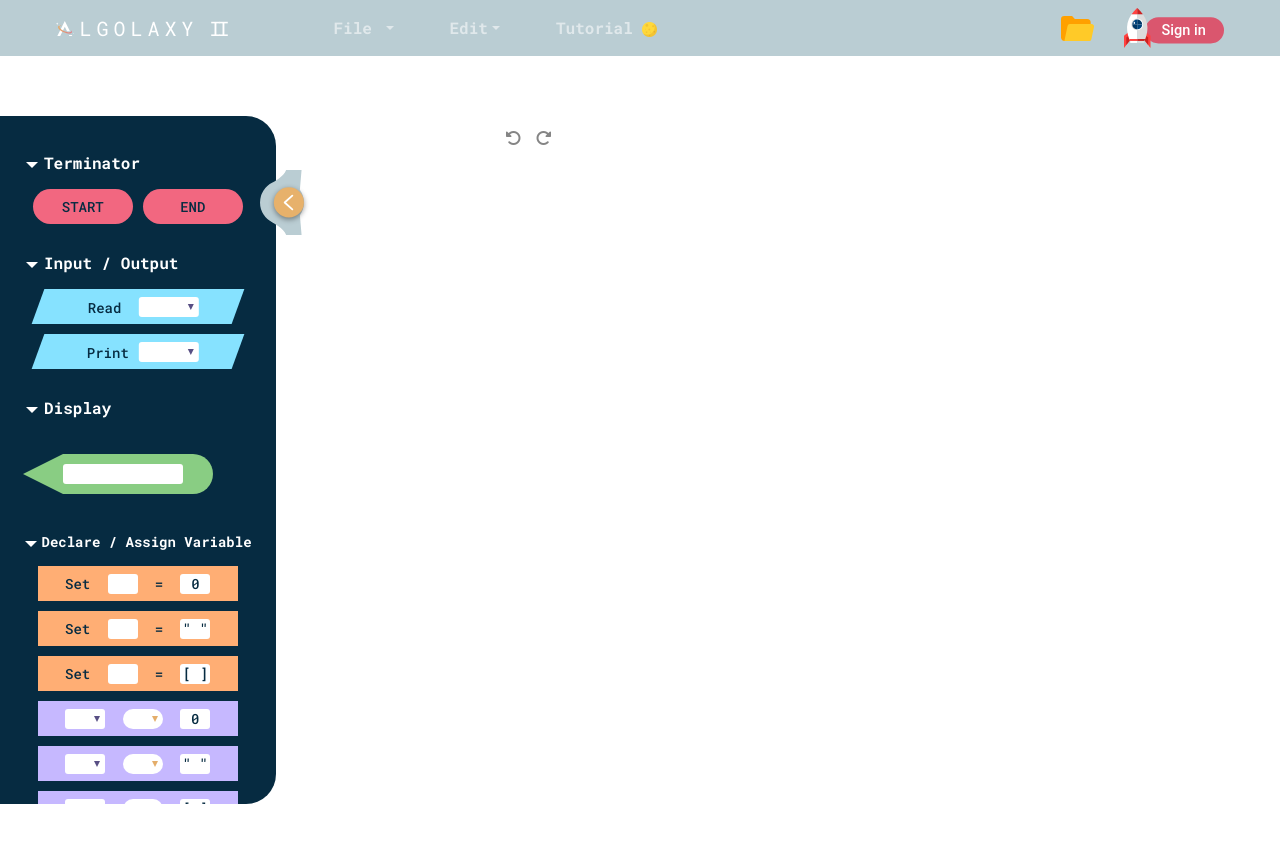
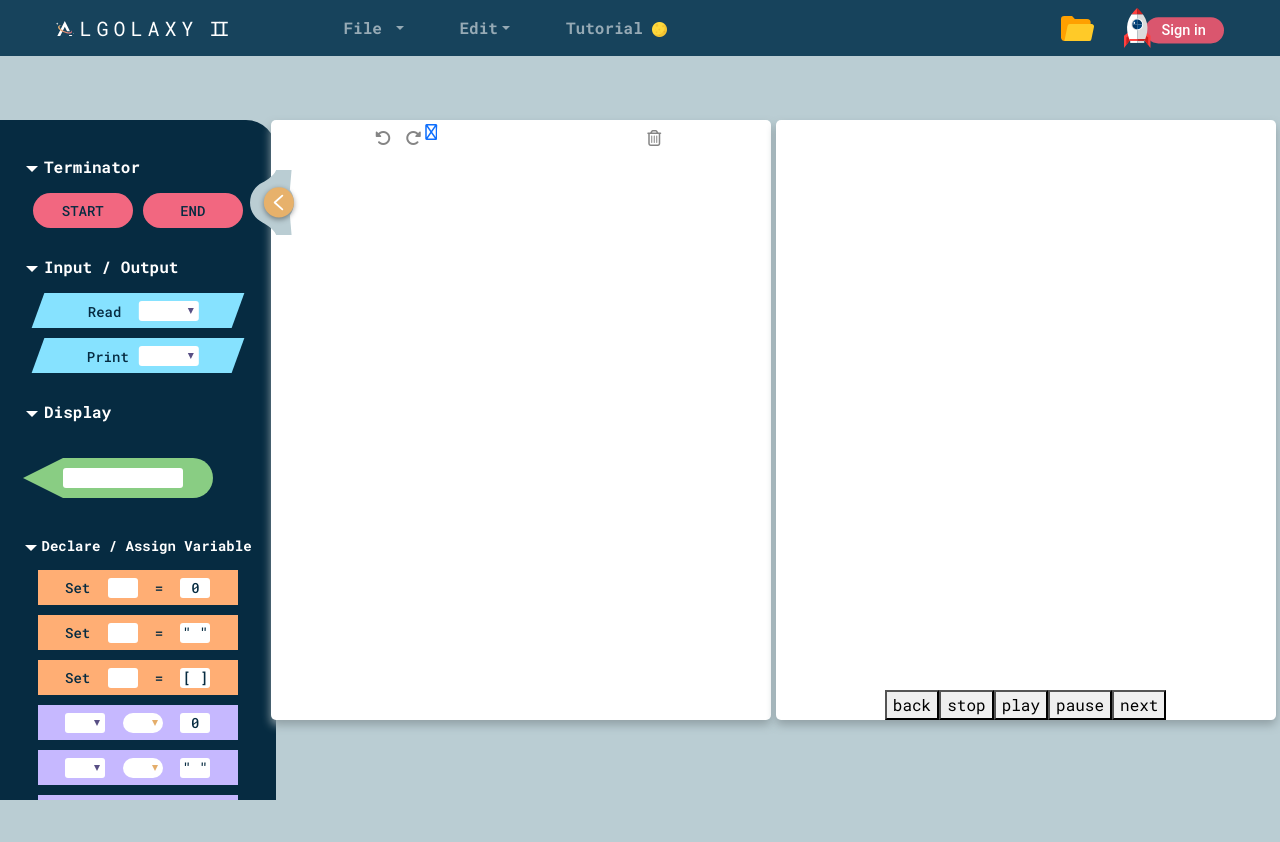
Before and after one commit to yingspvd/Algolaxy, a Vue app in the folder frontend/: page /#/ in a window 1280 px wide. Shown: the top 842 px of the page. After the commit the page ends 800 px from the top, so only its background shows below. Built offline with nearby package versions, Linux system fonts and the light colour scheme; what vue-particles would draw is missing.

Commit message:
Edit: Drag and drop

```diff
--- a/frontend/src/components/Board.vue
+++ b/frontend/src/components/Board.vue
@@ -1,12 +1,20 @@
 <template>
-  <div id="container">
+  <div id="container" style="box-shadow: 0px 5px 10px #91A0A5;">
     <a href="#">
       <i class="fas fa-undo-alt"></i>
     </a>
     <a href="#">
       <i class="fas fa-redo-alt"></i>
     </a>
+
+    <a href="#">
+      <i class="far fa-file-export"></i>
+    </a>
     <div id="board" class="board" @dragover.prevent @drop.prevent="drop"></div>
+
+    <a href="#">
+      <i class="far fa-trash-alt"></i>
+    </a>
   </div>
 </template>
 
@@ -14,19 +22,25 @@
 export default {
   name: "board",
   data() {
-    return {
-      checkDiv: 0,
-    };
+    return {};
   },
   created() {},
   methods: {
     drop: (e) => {
       var data = e.dataTransfer.getData("object_id");
-      var newObject = document.getElementById(data).cloneNode(true);
       var board = document.getElementById("board");
 
-      board.insertBefore(newObject, board.childNodes[0]);
-      console.log(board);
+      // For Copy Element
+      // var newObject = document.getElementById(data).cloneNode(true);
+      // board.insertBefore(newObject, board.childNodes[0]);
+
+      if (data == "start") {
+        let div = document.createElement("div");
+        div.id = "startTerminaor";
+        div.innerHTML = "CreateElement example";
+        board.appendChild(div);
+        document.getElementById("startTerminaor").classList.add("test");
+      }
     },
   },
 };
@@ -36,15 +50,15 @@ export default {
 #container {
   display: flex;
   justify-content: center;
-  height: 500px;
+  height: 600px;
   width: 500px;
-  margin-left: 100px;
-  border-radius: 10px;
+  /* margin-left: 65px; */
+  border-radius: 5px;
   background-color: var(--white-gray);
 }
 
 .board {
-  height: 500px;
+  height: 600px;
   width: 200px;
   border-radius: 10px;
   background-color: var(--white-gray);
@@ -56,4 +70,29 @@ export default {
   width: 20px;
   margin: 10px 0 0 10px;
 }
+.fa-trash-alt {
+  color: var(--gray);
+  width: 30px;
+  margin: 10px 0 0 10px;
+}
+
+.test {
+  color: green;
+}
+
+.terminator {
+  background-color: var(--pink);
+  border-radius: 50px;
+  height: 35px;
+  min-width: 100px;
+  display: flex;
+  justify-content: center;
+  align-items: center;
+}
+
+.terminator-text {
+  color: var(--dark-blue-2);
+  text-align: center;
+  font-weight: 500;
+}
 </style>
--- a/frontend/src/components/Navbar.vue
+++ b/frontend/src/components/Navbar.vue
@@ -89,10 +89,9 @@ export default {
 };
 </script>
 
-<style>
-
+<style scoped>
 .bg-color {
-  background: var(--blue);
+  background: var(--dark-blue-1);
 }
 
 .img-folder {
@@ -109,13 +108,13 @@ export default {
 }
 
 .dropdown-menu {
-  background: #e3e8eb;
+  background: var(--dark-blue-1);
   border-radius: 10px;
   margin-top: 10px;
 }
 
 .dropdown-item {
-  color: var(--blue);
+  color: #ffffff;
   font-weight: 500;
 }
 .dropdown-item:hover {
@@ -150,6 +149,6 @@ export default {
 
 .navbar-brand {
   margin-left: 40px;
-  margin-right: 40px;
+  margin-right: 50px;
 }
 </style>
--- a/frontend/src/components/Tools.vue
+++ b/frontend/src/components/Tools.vue
@@ -416,15 +416,15 @@
         </li>
       </ul>
     </div>
-    <Board />
+    <!-- <Board /> -->
   </div>
 </template>
 
 <script>
-import Board from "./Board.vue";
+// import Board from "./Board.vue";
 
 export default {
-  components: { Board },
+  // components: { Board },
   name: "Tools",
   props: ["sidebar"],
   watch: {
@@ -488,11 +488,10 @@ main {
 .flex-shrink-0 {
   overflow: auto;
   /* width: 280px; */
-  border-radius: 0 30px 30px 0;
-  margin-top: -4px;
+  border-radius: 0 30px 0 0;
   background-color: var(--dark-blue-2);
   transition: 0.5s;
-  height: 86vh;
+  height: 100%;
 }
 .b-example-divider {
   flex-shrink: 0;
--- a/frontend/src/views/Home.vue
+++ b/frontend/src/views/Home.vue
@@ -15,31 +15,38 @@
       clickMode="push"
     >
     </vue-particles> -->
+
     <Navbar />
-
-    <a @click="closeSidebar()">
+    <a @click="closeSidebar()" style="margin-top:120px">
       <img
         :src="require(`../assets/${btnColor}.svg`)"
         height="65px"
-        style="margin:50px 0 0 260px; position:fixed; cursor:pointer"
+        style="margin:50px 0 0 250px; position:fixed; cursor:pointer; "
         id="sidebarBtn"
       />
     </a>
+    <Tools :sidebar="sidebar" style="margin-top:120px" />
 
-    <Tools :sidebar="sidebar" style="margin:120px 0 0 0;"/>
+    <div class="workspace">
+      <Board />
+      <Animation />
+    </div>
   </div>
 </template>
 
 <script>
 import Navbar from "../components/Navbar.vue";
 import Tools from "../components/Tools.vue";
+import Board from "../components/Board.vue";
+import Animation from "../components/Animation.vue";
 
 export default {
   name: "Home",
   components: {
     Navbar,
     Tools,
-    // Workspace,
+    Board,
+    Animation,
   },
   data() {
     return {
@@ -58,28 +65,34 @@ export default {
         document.getElementById("sidebarBtn").style.marginLeft = "50px";
       } else {
         this.btnColor = "sidebar-yellow";
-        document.getElementById("sidebarBtn").style.marginLeft = "260px";
+        document.getElementById("sidebarBtn").style.marginLeft = "255px";
       }
     },
   },
 };
 </script>
 
-<style scoped>
+<style>
 body {
   overflow: hidden;
-  display: flex;
 }
 
 html,
 body {
-  background: var(--blue);
+  background: #bacdd3;
 }
 
 .home {
   height: 100vh;
+  display: flex;
+  /* padding-top: 120px; */
 }
-
+.workspace {
+  display: flex;
+  width: 100%;
+  justify-content: space-evenly;
+  margin-top: 120px;
+}
 #sidebarBtn,
 #astronaut {
   transition: 0.5s;
```
Also changed, not shown: frontend/src/main.js (+5 -2 lines).
